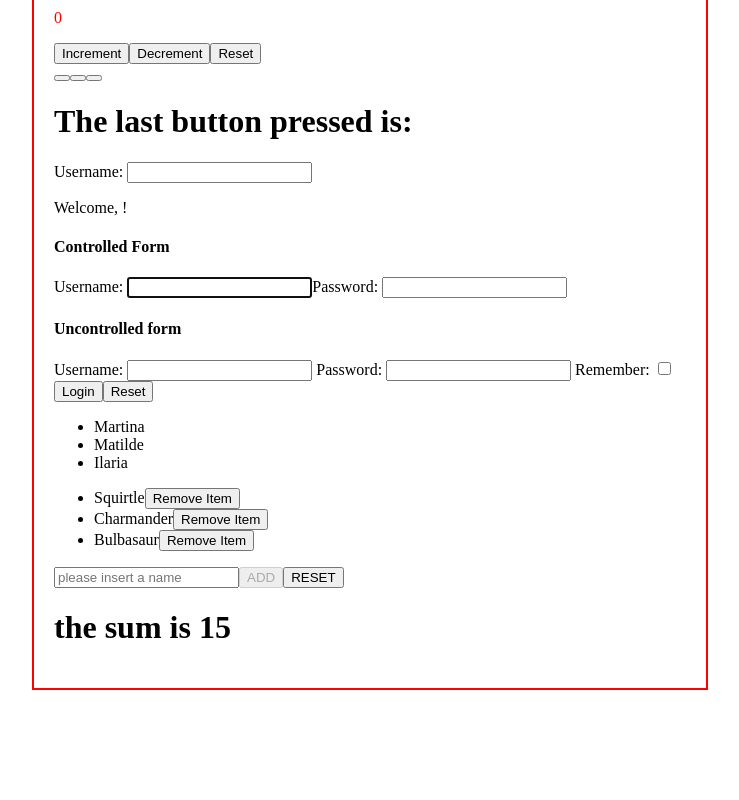
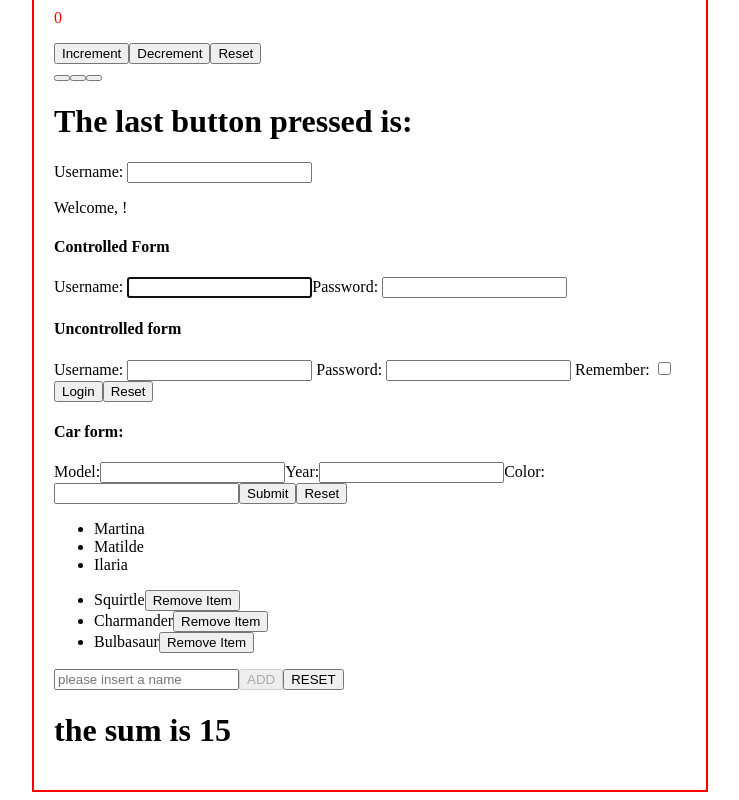
Before and after one commit to Martybb01/react-exercises, a React (Create React App) app: page / in a window 1280 px wide. Shown: the part 492-1292 px from the top of the page, without its empty margins (270-1009 px from the left). Before the commit the page ends 1190 px from the top, so only its background shows below. Built offline with nearby package versions, Linux system fonts and the light colour scheme; no server answers.

Commit message:
End useRef-02

```diff
--- a/src/App.js
+++ b/src/App.js
@@ -16,6 +16,7 @@ import { Sum } from "./Sum";
 import { GithubUser } from "./GithubUser";
 import { GithubUserList } from "./GithubUserList";
 import { FilteredList } from "./FilteredList";
+import { CarDetails } from "./CarDetails";
 
 export class App extends React.Component {
   state = {
@@ -51,6 +52,11 @@ export class App extends React.Component {
         <InteractiveWelcome />
         <Login />
         <UncontrolledLogin />
+        <h4>Car form:</h4>
+        <CarDetails
+          initialData={{ model: "Tesla", year: 2021, color: "red" }}
+        />
+
         <FilteredList list={this.props.list} />
         <TodoList
           render={(items) => {
--- /dev/null
+++ b/src/CarDetails.js
@@ -0,0 +1,30 @@
+import { useRef } from "react";
+
+export function CarDetails({ initialData }) {
+  const refModel = useRef(initialData.model);
+  const refYear = useRef(initialData.year);
+  const refColor = useRef(initialData.color);
+
+  function handleFormSubmit(event) {
+    event.preventDefault();
+    const model = refModel.current.value;
+    const year = refYear.current.value;
+    const color = refColor.current.value;
+
+    console.log({ model, year, color });
+  }
+  return (
+    <div>
+      <form onSubmit={handleFormSubmit}>
+        <label>Model:</label>
+        <input name="model" ref={refModel}></input>
+        <label>Year:</label>
+        <input name="year" ref={refYear}></input>
+        <label>Color:</label>
+        <input name="color" ref={refColor}></input>
+        <button type="submit">Submit</button>
+        <button type="reset">Reset</button>
+      </form>
+    </div>
+  );
+}
```
